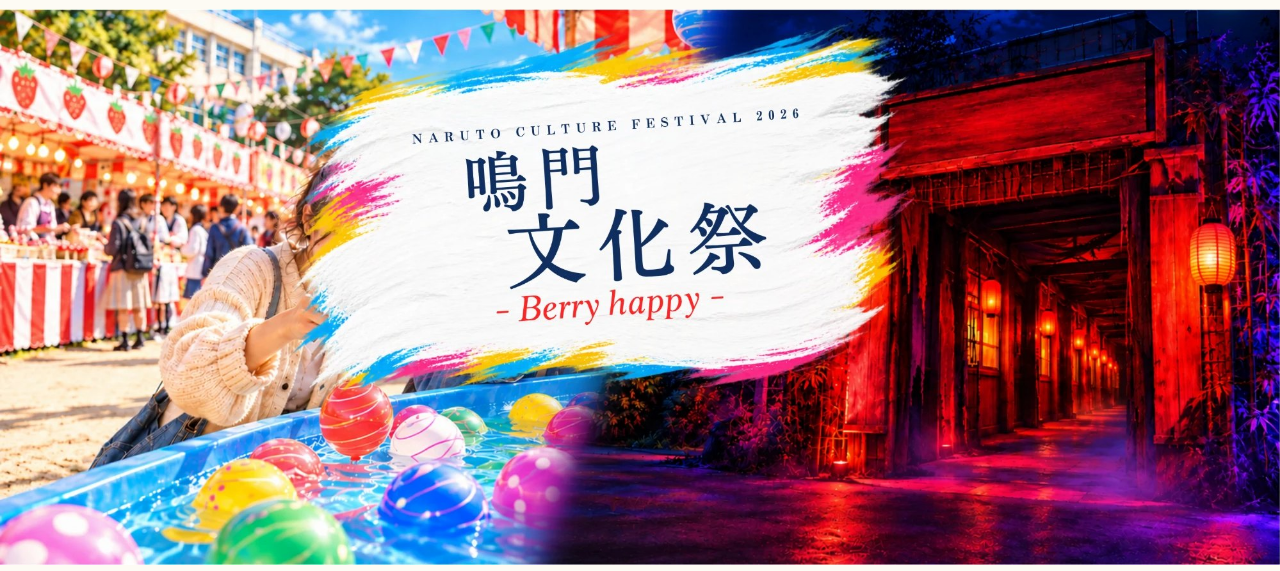
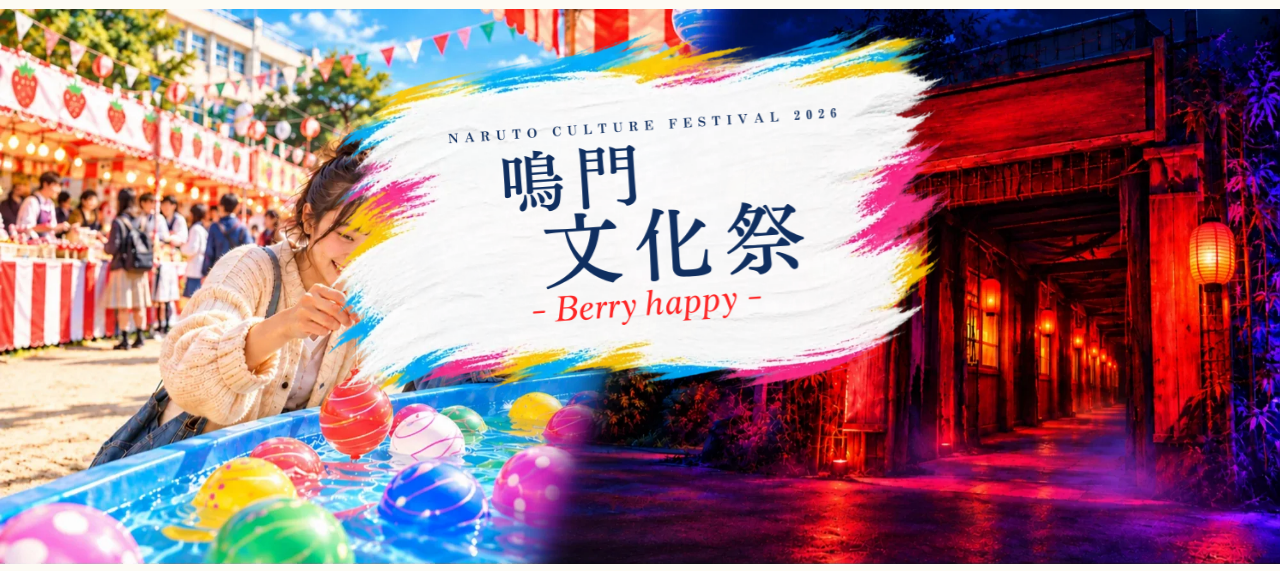
Before and after one commit to naruto-bunkasai/naruto-bunkasai.github.io, a plain HTML site: page index.html in a window 1280 px wide. Shown: the part 55-626 px from the top of the page. Drawn offline with nearby package versions, Linux system fonts and the light colour scheme.

Commit message:
キービジュアルを背景・筆の跡・タイトルの3枚に分け、中央にそろえて読み込み時に動かす

```diff
--- a/index.html
+++ b/index.html
@@ -3,6 +3,7 @@
 <head>
 <meta charset="utf-8">
 <meta name="viewport" content="width=device-width, initial-scale=1">
+<script>document.documentElement.classList.add("js");</script>
 <title>鳴門文化祭 -Berry happy- | 2026.12.5（土）TODAベリーファーム</title>
 <meta name="description" content="2026年12月5日（土）10:00〜19:00、TODAベリーファーム（旧北灘西小学校）で開催。昼は縁日、夜はお化け屋敷。入場無料。">
 <meta property="og:type" content="website">
@@ -20,7 +21,7 @@
     - 「おすすめの企画」は、企画カードがゆっくり横に流れ続ける一覧（下の KIKAKU を書き換えると増減する。のちにシートから読む）
     - 「気になる体験を、もうひとつ」の節は、横スクロールの一覧に含めたので置いていない
     - FAQはトグル（details 要素）
-    - キービジュアルは高解像度版（2026-11-07差し替え）。縁日・お化け屋敷のカード画像はまだ仮（デザイン案のスクショから切り出した低解像度）
+    - キービジュアルは背景・筆の跡・タイトルの3枚を重ね、読み込み時に動かす（2026-11-07）。縁日・お化け屋敷のカード画像はまだ仮（デザイン案のスクショから切り出した低解像度）
   */
   :root {
     --navy: #14285A;
@@ -98,7 +99,44 @@
   }
 
   /* キービジュアル */
-  .hero img { width: 100%; height: auto; aspect-ratio: 1999 / 868; object-fit: cover; }
+  /*
+    背景・筆の跡・タイトルの3枚を重ねる。位置は元の1枚絵（2000×867）から割り出した値で、
+    筆の跡とタイトルの位置関係は元のまま、まとめて左右の中央へ寄せた（元は58pxほど左にずれていた）。
+      筆の跡: 幅 974/2000 = 48.7%、上端 25/867 = 2.88%
+      タイトル（筆の跡の中）: 左 188/974 = 19.30%、上 130/574 = 22.65%、幅 606/974 = 62.22%
+  */
+  .hero { position: relative; overflow: hidden; aspect-ratio: 2000 / 867; background: #2a1d3a; }
+  .hero .bg { position: absolute; inset: 0; width: 100%; height: 100%; object-fit: cover; }
+  .hero .mark {
+    position: absolute; left: 50%; top: 2.88%; width: 48.7%;
+    transform: translateX(-50%);
+  }
+  .hero .brush { display: block; width: 100%; height: auto; }
+  .hero .title { position: absolute; left: 19.30%; top: 22.65%; width: 62.22%; height: auto; }
+  /* スマホは横長のままだと文字が小さすぎるので、高さを足して筆の跡を大きく出す */
+  @media (max-width: 640px) {
+    .hero { aspect-ratio: 4 / 3; }
+    .hero .mark { width: 92%; top: 50%; transform: translate(-50%, -50%); }
+  }
+
+  /* 読み込み時の演出：背景がゆっくり寄り、筆の跡がはじけるように出て、タイトルが跳ねて乗る */
+  .js .hero .bg, .js .hero .brush, .js .hero .title { opacity: 0; }
+  .hero.ready .bg { animation: hero-bg 1.8s cubic-bezier(.2,.7,.2,1) both; }
+  .hero.ready .brush { animation: hero-pop .8s cubic-bezier(.3,1.6,.5,1) .35s both; transform-origin: 50% 55%; }
+  .hero.ready .title { animation: hero-title .7s cubic-bezier(.3,1.7,.5,1) .85s both; transform-origin: 50% 60%; }
+  @keyframes hero-bg { from { opacity: 0; transform: scale(1.08); } to { opacity: 1; transform: scale(1); } }
+  @keyframes hero-pop {
+    0% { opacity: 0; transform: scale(.25) rotate(-8deg); }
+    60% { opacity: 1; }
+    100% { opacity: 1; transform: scale(1) rotate(0); }
+  }
+  @keyframes hero-title {
+    0% { opacity: 0; transform: translateY(14%) scale(.7); }
+    100% { opacity: 1; transform: translateY(0) scale(1); }
+  }
+  @media (prefers-reduced-motion: reduce) {
+    .js .hero .bg, .js .hero .brush, .js .hero .title { opacity: 1; animation: none !important; }
+  }
 
   /* 開催情報の帯 */
   .info-bar .wrap {
@@ -303,7 +341,11 @@
 <main>
   <section class="hero">
     <h1 class="sr-only">鳴門文化祭 -Berry happy-（NARUTO CULTURE FESTIVAL 2026）</h1>
-    <img src="assets/img/hero.jpg" srcset="assets/img/hero-1000.jpg 999w, assets/img/hero.jpg 1999w" sizes="100vw" alt="昼の縁日と夜の旧校舎を背景にした、鳴門文化祭 -Berry happy- のタイトル" width="1999" height="868">
+    <img class="bg" src="assets/img/hero-bg.webp" srcset="assets/img/hero-bg-1000.webp 1000w, assets/img/hero-bg.webp 2000w" sizes="100vw" alt="昼の縁日と夜の旧校舎" width="2000" height="867" fetchpriority="high">
+    <div class="mark">
+      <img class="brush" src="assets/img/hero-brush.webp" srcset="assets/img/hero-brush-730.webp 730w, assets/img/hero-brush.webp 1453w" sizes="(max-width: 640px) 92vw, 49vw" alt="" width="1453" height="856">
+      <img class="title" src="assets/img/hero-title.webp" alt="" width="904" height="506">
+    </div>
   </section>
 
   <section class="info-bar" aria-label="開催の概要">
@@ -509,6 +551,15 @@
   track.addEventListener("click", e => { if (moved) { e.preventDefault(); moved = false; } }, true);
 
   requestAnimationFrame(tick);
+
+  // キービジュアルの3枚が読み込めてから演出を始める（読み込みが遅くても2.5秒で始める）
+  (function () {
+    const hero = document.querySelector(".hero");
+    const imgs = [...hero.querySelectorAll("img")];
+    const go = () => hero.classList.add("ready");
+    Promise.all(imgs.map(i => i.decode ? i.decode().catch(() => {}) : Promise.resolve())).then(go);
+    setTimeout(go, 2500);
+  })();
 </script>
 </body>
 </html>
```
Also changed, not shown: assets/img/hero-1000.jpg (deleted), assets/img/hero-bg-1000.webp (added), assets/img/hero-bg.webp (added), assets/img/hero-brush-730.webp (added), assets/img/hero-brush.webp (added), assets/img/hero-title.webp (added), assets/img/hero.jpg (deleted).
